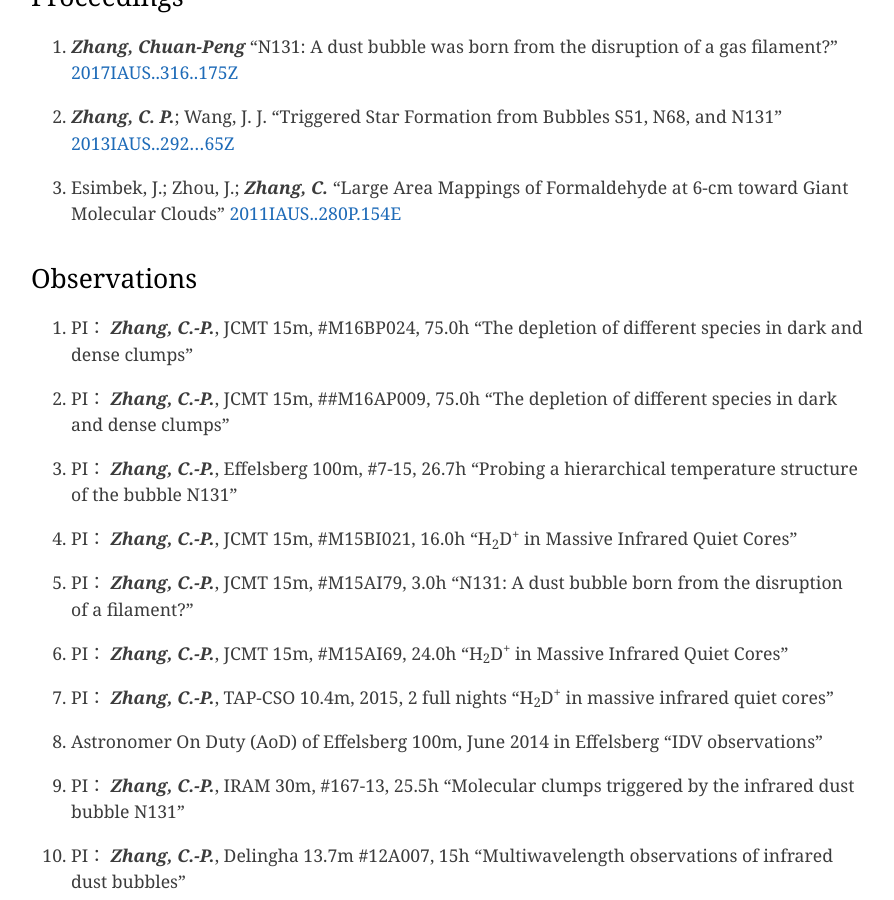
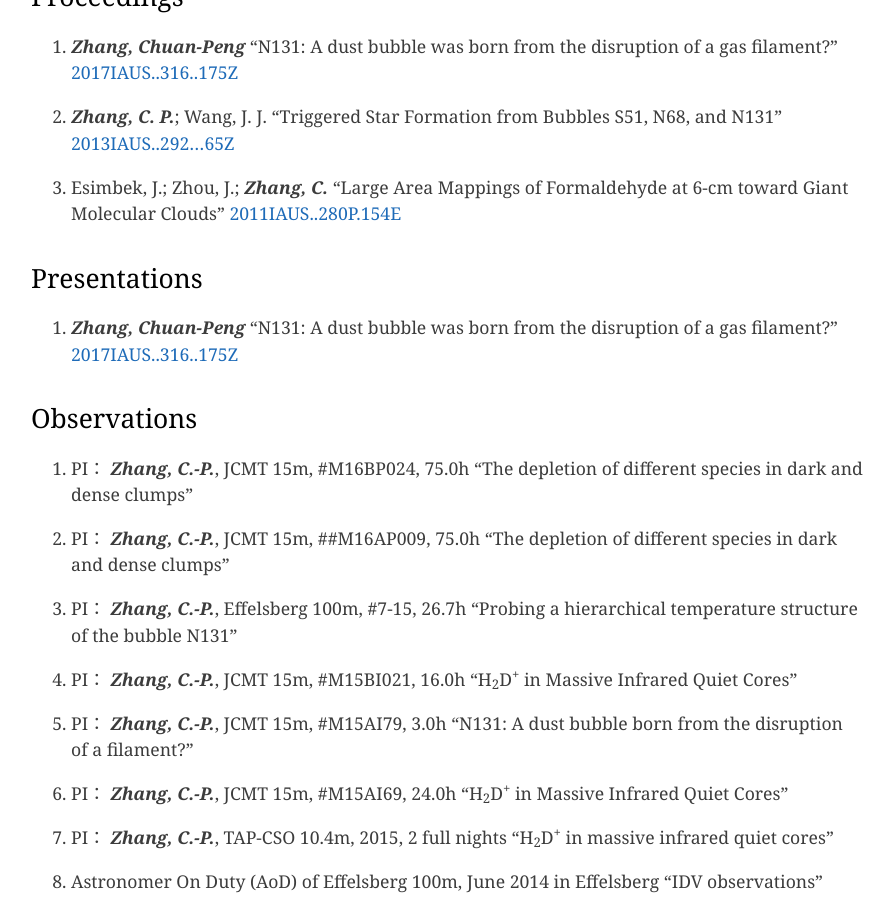
Before and after one commit to zcp521/zcp521.github.io, a Jekyll site: the page built from pub.md, in a window 1280 px wide and 900 px high, scrolled down 2584 px. Shown: the whole window, without its empty margins (193-1087 px from the left). Built offline with Jekyll 4.4.1, drawn with Linux system fonts in a browser that asks for light colours.

Commit message:
Initial commit

```diff
--- a/pub.md
+++ b/pub.md
@@ -120,6 +120,13 @@ tagline: "My publication list"
 	[2011IAUS..280P.154E](http://adsabs.harvard.edu/cgi-bin/nph-data_query?bibcode=2011IAUS..280P.154E&db_key=AST&link_type=ABSTRACT)
 
 
+## Presentations
+
+1. ***Zhang, Chuan-Peng***
+	"N131: A dust bubble was born from the disruption of a gas filament?"
+	[2017IAUS..316..175Z](http://adsabs.harvard.edu/cgi-bin/nph-data_query?bibcode=2017IAUS..316..175Z&db_key=AST&link_type=ABSTRACT)
+
+
 ## Observations
 
 
```
